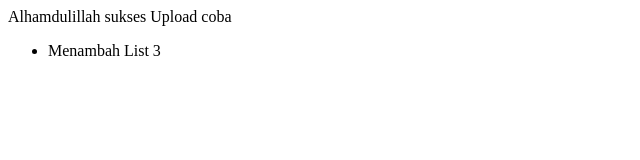
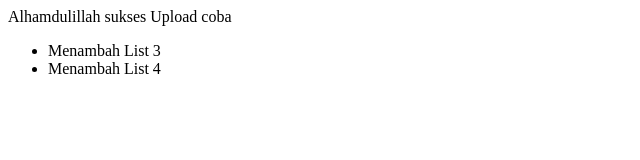
Before and after one commit to mampiro/wp2_EndipYusFauzi, a plain HTML site: page index.html in a window 1280 px wide. Shown: the whole page, without its empty margins (0-640 px from the left). Drawn offline with Linux system fonts and the light colour scheme.

Commit message:
menambah list 4

```diff
--- a/index.html
+++ b/index.html
@@ -9,6 +9,7 @@
 Alhamdulillah sukses Upload coba
 <ul>
 <li>Menambah List 3</li>
+<li>Menambah List 4</li>
 </ul>
 </body>
 </html>
```
